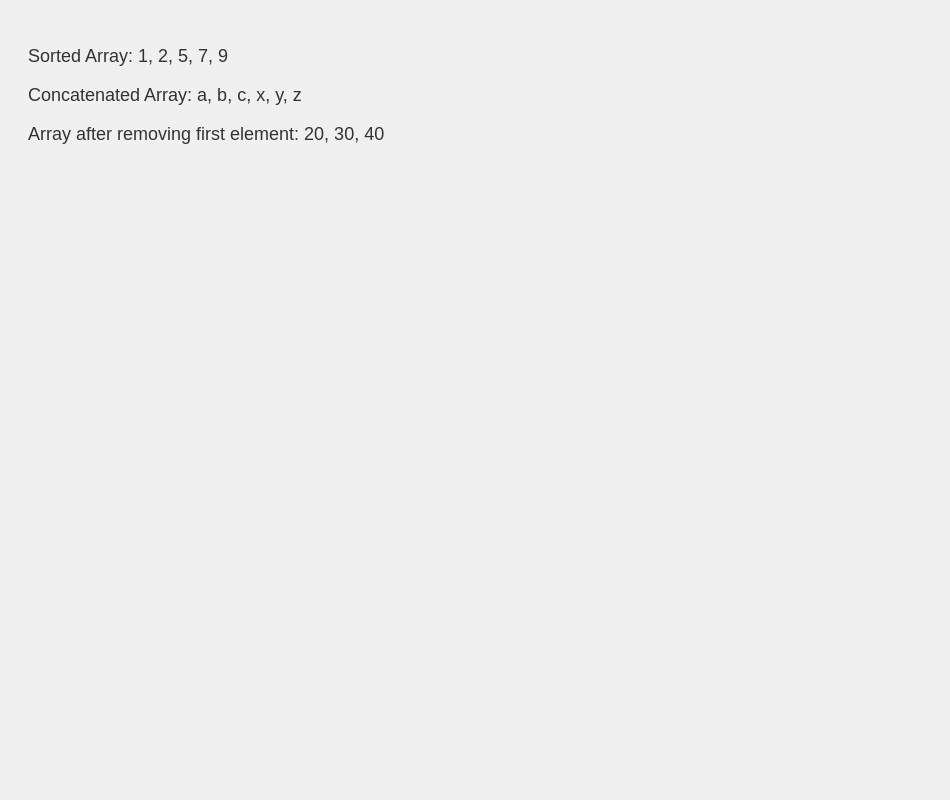
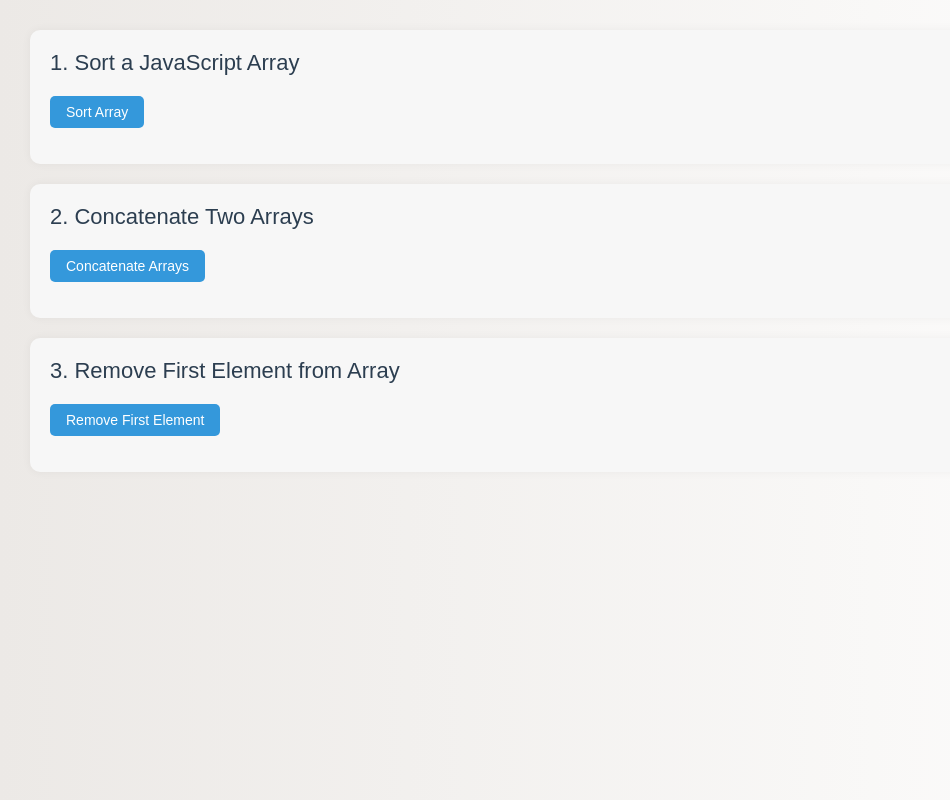
Before and after one commit to Rishabh23gecv/gecv_full_stack_task, a plain HTML site: page Task_15.html in a window 1280 px wide. Shown: the whole page, without its empty margins (0-950 px from the left). Drawn offline with Linux system fonts and the light colour scheme.

Commit message:
some change

```diff
--- a/Task_15.html
+++ b/Task_15.html
@@ -1,53 +1,95 @@
 <!DOCTYPE html>
 <html>
 <head>
-  <title>JavaScript Array Programs</title>
+    <title>JavaScript Array Tasks</title>
     <style>
         body {
             font-family: Arial, sans-serif;
-      background-color: #f0f0f0;
+            background: linear-gradient(to right, #ece9e6, #ffffff);
+            margin: 0;
+            padding: 30px;
+        }
+
+        .task {
+            background-color: #f7f7f7;
             padding: 20px;
+            margin-bottom: 20px;
+            border-radius: 10px;
+            box-shadow: 0 0 10px rgba(0,0,0,0.05);
+        }
+
+        button {
+            padding: 8px 16px;
+            font-size: 14px;
+            background-color: #3498db;
+            color: white;
+            border: none;
+            border-radius: 5px;
+            cursor: pointer;
+        }
+
+        button:hover {
+            background-color: #2980b9;
+        }
+
+        p {
+            margin-top: 10px;
             color: #333;
         }
-    p {
-      margin-bottom: 15px;
-      font-size: 18px;
+
+        .title {
+            font-size: 22px;
+            margin-bottom: 20px;
+            color: #2c3e50;
         }
     </style>
 </head>
 <body>
 
-  <p id="sortOutput"></p>
-  <p id="concatOutput"></p>
-  <p id="removeOutput"></p>
+<div class="task">
+    <div class="title">1. Sort a JavaScript Array</div>
+    <button onclick="sortArray()">Sort Array</button>
+    <p id="sortResult"></p>
+</div>
+
+<div class="task">
+    <div class="title">2. Concatenate Two Arrays</div>
+    <button onclick="concatArrays()">Concatenate Arrays</button>
+    <p id="concatResult"></p>
+</div>
+
+<div class="task">
+    <div class="title">3. Remove First Element from Array</div>
+    <button onclick="removeFirstElement()">Remove First Element</button>
+    <p id="removeResult"></p>
+</div>
 
 <script>
-    // 1. Sort an array
+    // Task 1: Sort a JavaScript Array
     function sortArray() {
-      let arr = [5, 2, 9, 1, 7];
-      arr.sort((a, b) => a - b);
-      document.getElementById("sortOutput").innerHTML = "Sorted Array: " + arr.join(", ");
+        let arr = [34, 12, 5, 90, 23];
+        arr.sort(function(a, b) {
+            return a - b;
+        });
+        document.getElementById("sortResult").innerHTML = "Sorted Array: " + arr.join(", ");
     }
 
-    // 2. Concatenate two arrays
-    function concatenateArrays() {
-      let arr1 = ["a", "b", "c"];
-      let arr2 = ["x", "y", "z"];
-      let result = arr1.concat(arr2);
-      document.getElementById("concatOutput").innerHTML = "Concatenated Array: " + result.join(", ");
+    // Task 2: Concatenate Two Arrays
+    function concatArrays() {
+        let array1 = ["Apple", "Banana"];
+        let array2 = ["Mango", "Orange"];
+        let combined = array1.concat(array2);
+        document.getElementById("concatResult").innerHTML = "Concatenated Array: " + combined.join(", ");
     }
 
-    // 3. Remove first element from an array
+    // Task 3: Remove First Element from JavaScript Array
     function removeFirstElement() {
-      let arr = [10, 20, 30, 40];
-      arr.shift();
-      document.getElementById("removeOutput").innerHTML = "Array after removing first element: " + arr.join(", ");
+        let fruits = ["Apple", "Banana", "Mango"];
+        let removed = fruits.shift();
+        document.getElementById("removeResult").innerHTML =
+            "After Removing First Element: " + fruits.join(", ") +
+            "<br>Removed Element: " + removed;
     }
-
-    // Call all functions
-    sortArray();
-    concatenateArrays();
-    removeFirstElement();
 </script>
 
 </body>
```
Lines whose indentation alone changed are shown as unchanged.
